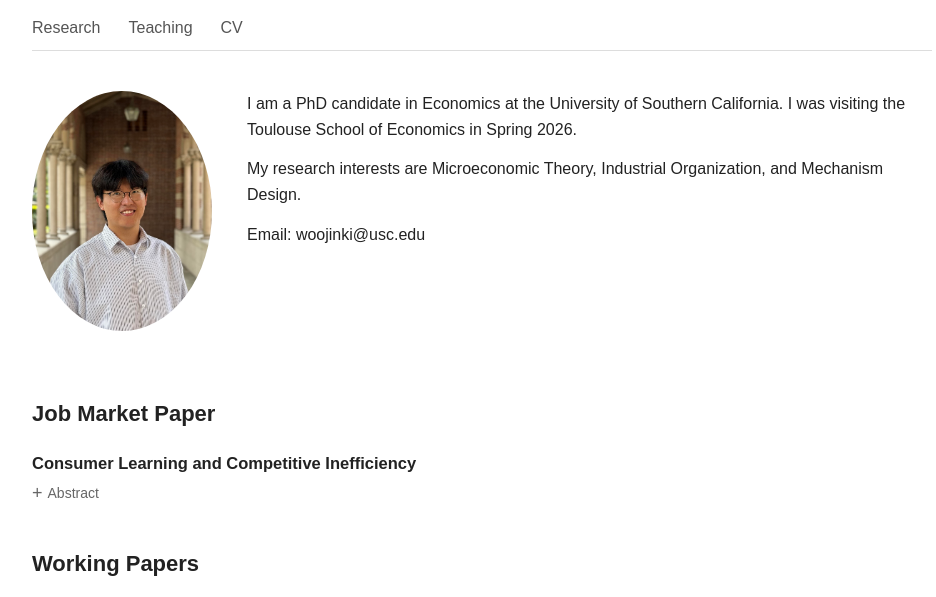
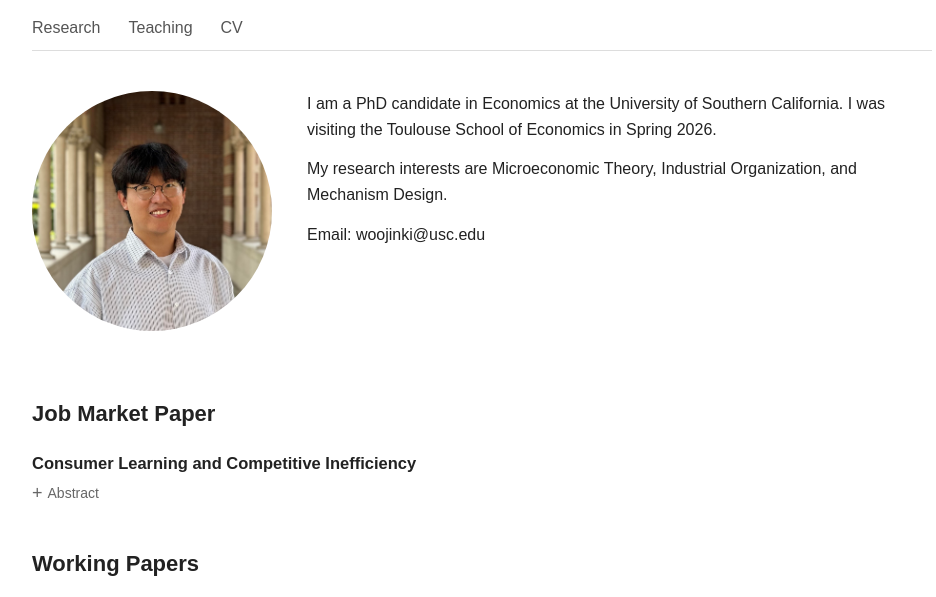
Before and after one commit to woojin-kim1/woojin-kim1.github.io, a plain HTML site: page index.html in a window 1280 px wide. Shown: the part 159-756 px from the top of the page, without its empty margins (158-1094 px from the left). Drawn offline with Linux system fonts and the light colour scheme.

Commit message:
Update style.css

```diff
--- a/style.css
+++ b/style.css
@@ -98,19 +98,20 @@ nav a:hover {
 
 
 .intro img {
+    display: block;
+
     width: 240px;
     height: 240px;
+    min-width: 240px;
+
+    aspect-ratio: 1 / 1;
 
     border-radius: 50%;
-
     object-fit: cover;
-    object-position: center;
-
-    display: block;
+    object-position: center center;
 
     margin: 0 auto;
 }
-
 
 .intro-text {
     flex: 1;
```
